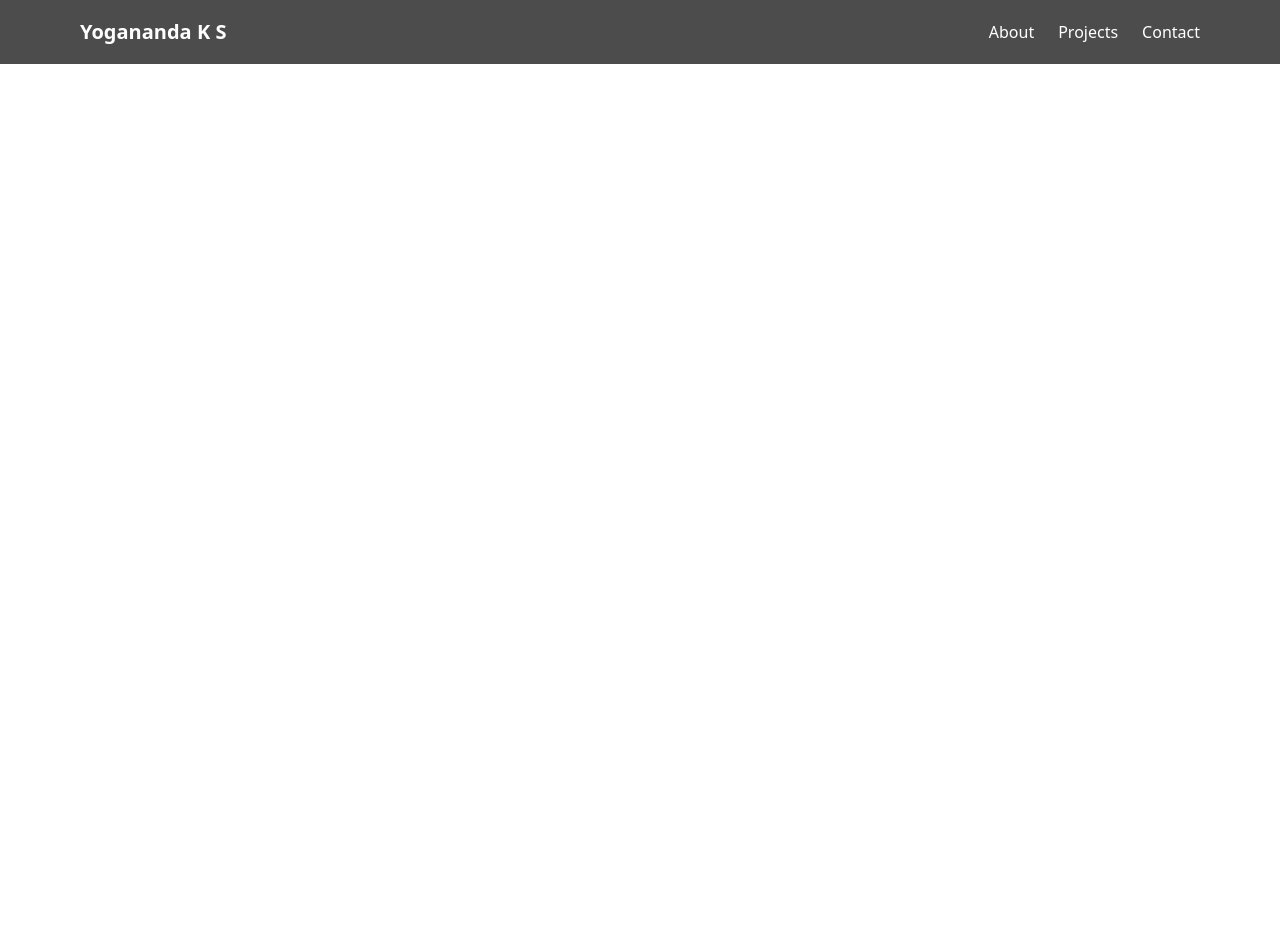
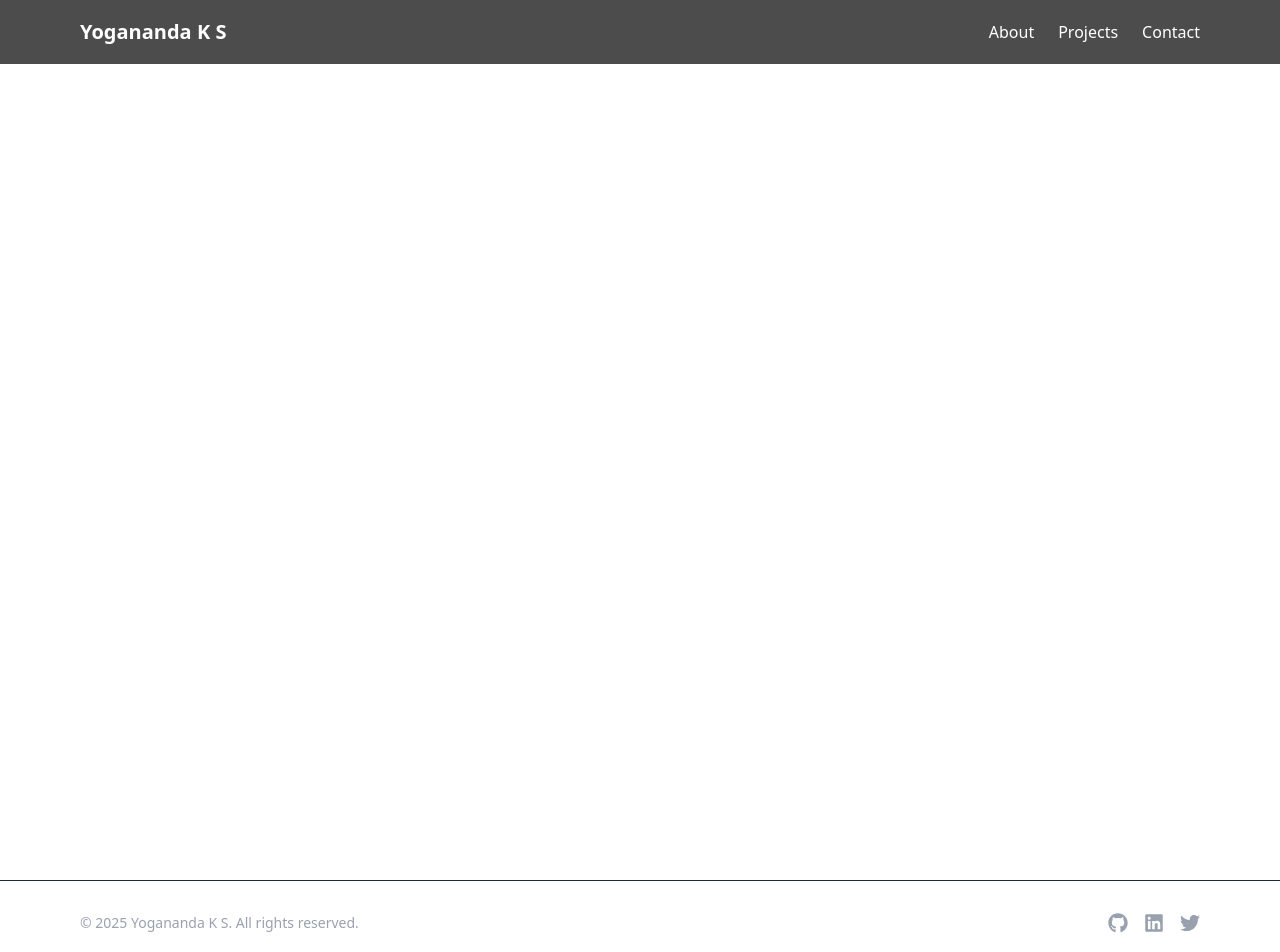
Before and after one commit to Yogi2084/zink, a Next.js app: page / in a window 1280 px wide. Shown: the top 952 px of the page. Before the commit the page ends 800 px from the top, so only its background shows below. Built offline with nearby package versions, Linux system fonts and the light colour scheme.

Commit message:
Add Footer component with social media links and update layout styles

```diff
--- a/app/layout.tsx
+++ b/app/layout.tsx
@@ -1,11 +1,12 @@
-
+// app/layout.tsx
 import './globals.css'
 import { ReactNode } from 'react'
+
 
 export default function RootLayout({ children }: { children: ReactNode }) {
   return (
     <html lang="en">
-      <body className="bg-black text-white font-sans">
+      <body className=" text-white font-sans">
         {children}
       </body>
     </html>
--- a/app/page.tsx
+++ b/app/page.tsx
@@ -1,12 +1,15 @@
-
+// app/page.tsx
 import NavBar from '@/components/NavBar';
+import Footer from '@/components/Footer';
 
 export default function Home() {
   return (
-    <>
-      <NavBar />
+    <><div><NavBar /></div>
+
       <main>
       </main>
+      <div className="flex flex-col items-center justify-center min-h-screen text-white"/>
+      <Footer />
     </>
   )
 }
--- a/components/Footer.tsx
+++ b/components/Footer.tsx
@@ -0,0 +1,24 @@
+
+import { FaGithub, FaLinkedin, FaTwitter } from 'react-icons/fa'
+
+export default function Footer() {
+  return (
+    <footer className="border-t border-gray-800 mt-20">
+      <div className="max-w-6xl mx-auto px-4 py-8 flex flex-col md:flex-row justify-between items-center gap-4">
+        <p className="text-sm text-gray-400">&copy; {new Date().getFullYear()} Yogananda K S. All rights reserved.</p>
+
+        <div className="flex space-x-4 text-gray-400">
+          <a href="https://github.com/Yogi2084" target="_blank" rel="noopener noreferrer" className="hover:text-white transition">
+            <FaGithub size={20} />
+          </a>
+          <a href="https://linkedin.com/" target="_blank" rel="noopener noreferrer" className="hover:text-white transition">
+            <FaLinkedin size={20} />
+          </a>
+          <a href="https://twitter.com/" target="_blank" rel="noopener noreferrer" className="hover:text-white transition">
+            <FaTwitter size={20} />
+          </a>
+        </div>
+      </div>
+    </footer>
+  )
+}
--- a/package.json
+++ b/package.json
@@ -12,7 +12,8 @@
     "@radix-ui/react-navigation-menu": "^1.2.6",
     "next": "15.3.0",
     "react": "^19.0.0",
-    "react-dom": "^19.0.0"
+    "react-dom": "^19.0.0",
+    "react-icons": "^5.5.0"
   },
   "devDependencies": {
     "@eslint/eslintrc": "^3",
```
Also changed, not shown: 1 other file (tests, documents, lock files or other folders).
